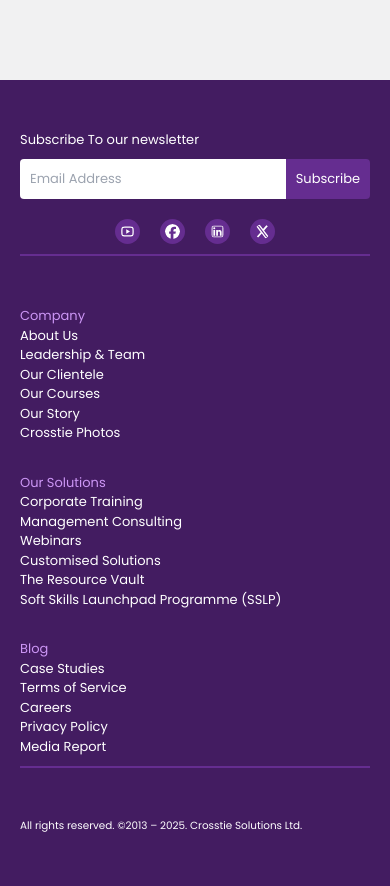
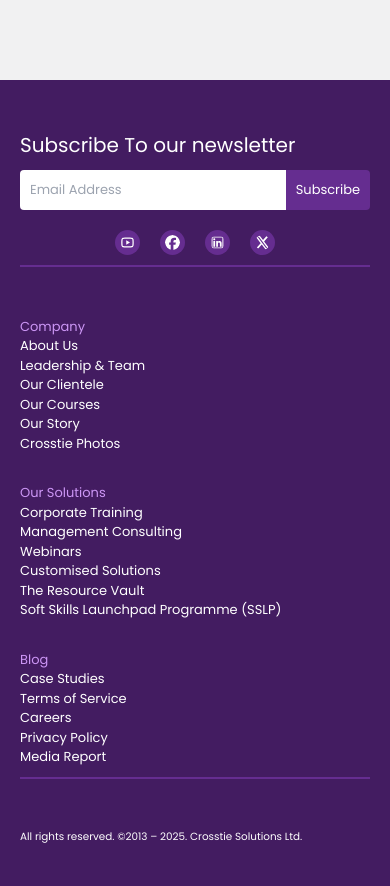
Before and after one commit to Crosstie-Solutions/website-frontend, a React (Vite) app: page / in a window 390 px wide. Shown: the part 5900-6786 px from the top of the page. Built offline with nearby package versions, Linux system fonts and the light colour scheme.

Commit message:
done with responsiveness

```diff
--- a/src/components/Footer/Footer.jsx
+++ b/src/components/Footer/Footer.jsx
@@ -18,7 +18,7 @@
       <div className="flex justify-between h-auto pb-1 border-b-2 large:flex-row w-100 border-crossLightPurple small:flex-col small:gap-2 large:gap-0">
 
         <div className="flex flex-col h-auto gap-1 large:w-40 small:w-100">
-          <div>Subscribe To our newsletter</div>
+          <div className="large:text-30px small:text-20px">Subscribe To our newsletter</div>
           <div className="flex items-center h-auto w-100">
             <input type="text" placeholder="Email Address" className="p-1 text-black rounded-tl rounded-bl h-40px w-90"/>
             <button className="flex items-center justify-center w-auto px-1 rounded-tr rounded-br h-40px bg-crossLightPurple">Subscribe</button>
```
